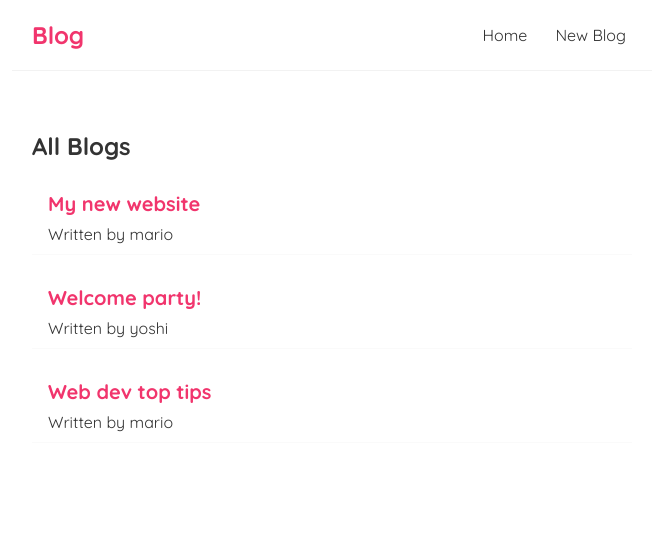
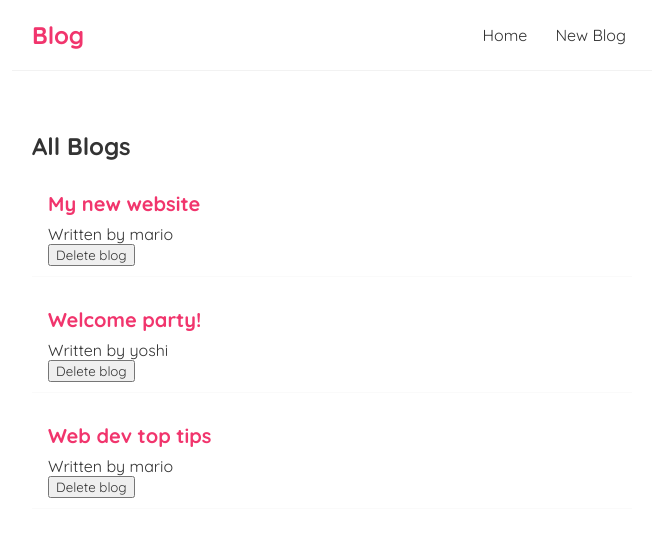
Before and after one commit to jillwones/react-blog, a React (Create React App) app: page / in a window 1280 px wide. Shown: the top 536 px of the page, without its empty margins (308-964 px from the left). Built offline with nearby package versions, Linux system fonts and the light colour scheme.

Commit message:
more props - simple delete button

```diff
--- a/src/components/blogList.js
+++ b/src/components/blogList.js
@@ -1,4 +1,4 @@
-const BlogList = ({blogs, title}) => {
+const BlogList = ({blogs, title, handleDelete}) => {
 
   return (
     <div className="blog-list">
@@ -7,6 +7,7 @@
         <div className="blog-preview" key={blog.id}>
           <h2>{blog.title}</h2>
           <p>Written by {blog.author}</p>
+          <button onClick={() => handleDelete(blog.id)}>Delete blog</button>
         </div>
       ))}
     </div>
--- a/src/components/home.js
+++ b/src/components/home.js
@@ -8,9 +8,14 @@
     { title: 'Web dev top tips', body: 'lorem ipsum...', author: 'mario', id: 3 }
   ]);
 
+  const handleDelete = (id) => {
+    const newBlogs = blogs.filter((blog) => blog.id !== id);
+    setBlogs(newBlogs);
+  }
+
   return (
     <div className="home">
-      <BlogList blogs={blogs} title="All Blogs"/>
+      <BlogList blogs={blogs} title="All Blogs" handleDelete={handleDelete}/>
     </div>
   );
 }
```
